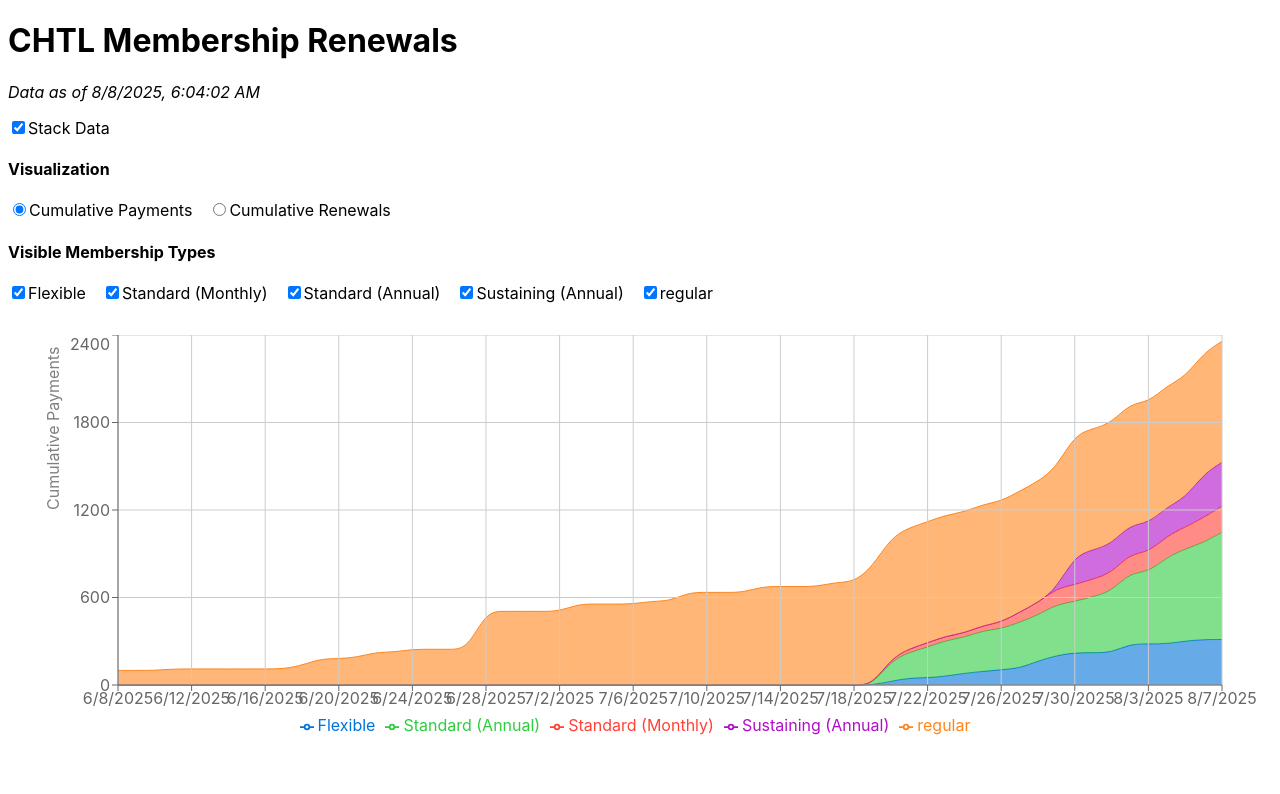
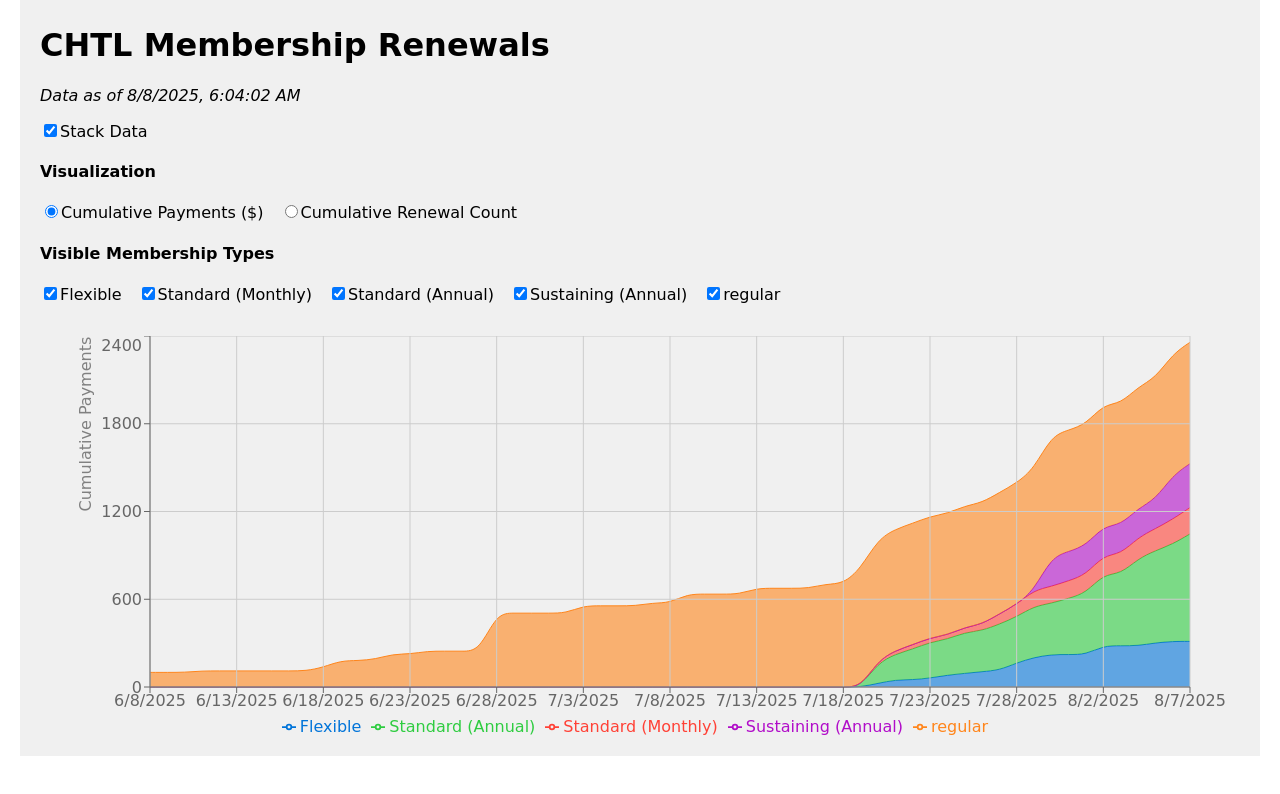
Before and after one commit to Sustainable-Capitol-Hill/membership, a React (Vite) app: page / in a window 1280 px wide. Shown: the top 794 px of the page. Built offline with nearby package versions, Linux system fonts and the light colour scheme.

Commit message:
make prettier

```diff
--- a/src/App.css
+++ b/src/App.css
@@ -1,3 +1,13 @@
+html, body {
+  margin: 0;
+  padding: 0;
+}
+
 .main {
-  font-family: -apple-system, system-ui, sans-serif;
+  font-family: "Comic Sans MS", -apple-system, system-ui, sans-serif;
+  max-width: 1200px;
+  padding: 5px 20px 20px 20px;
+  margin-left: auto;
+  margin-right: auto;
+  background-color: #f0f0f0;
 }
--- a/src/App.tsx
+++ b/src/App.tsx
@@ -50,15 +50,15 @@ const COLORS: {
 ];
 
 const data = {
-  "Cumulative Payments": cumPayments.sort((a, b) => a.date - b.date),
-  "Cumulative Renewals": cumCounts,
+  "Cumulative Payments ($)": cumPayments.sort((a, b) => a.date - b.date),
+  "Cumulative Renewal Count": cumCounts,
 };
 
 const todayDate = new Date(today.today);
 
 export default function App() {
   const [selectedData, setSelectedData] = useState<keyof typeof data>(
-    "Cumulative Payments"
+    "Cumulative Payments ($)"
   );
   const [stack, setStack] = useState<boolean>(true);
 
```
